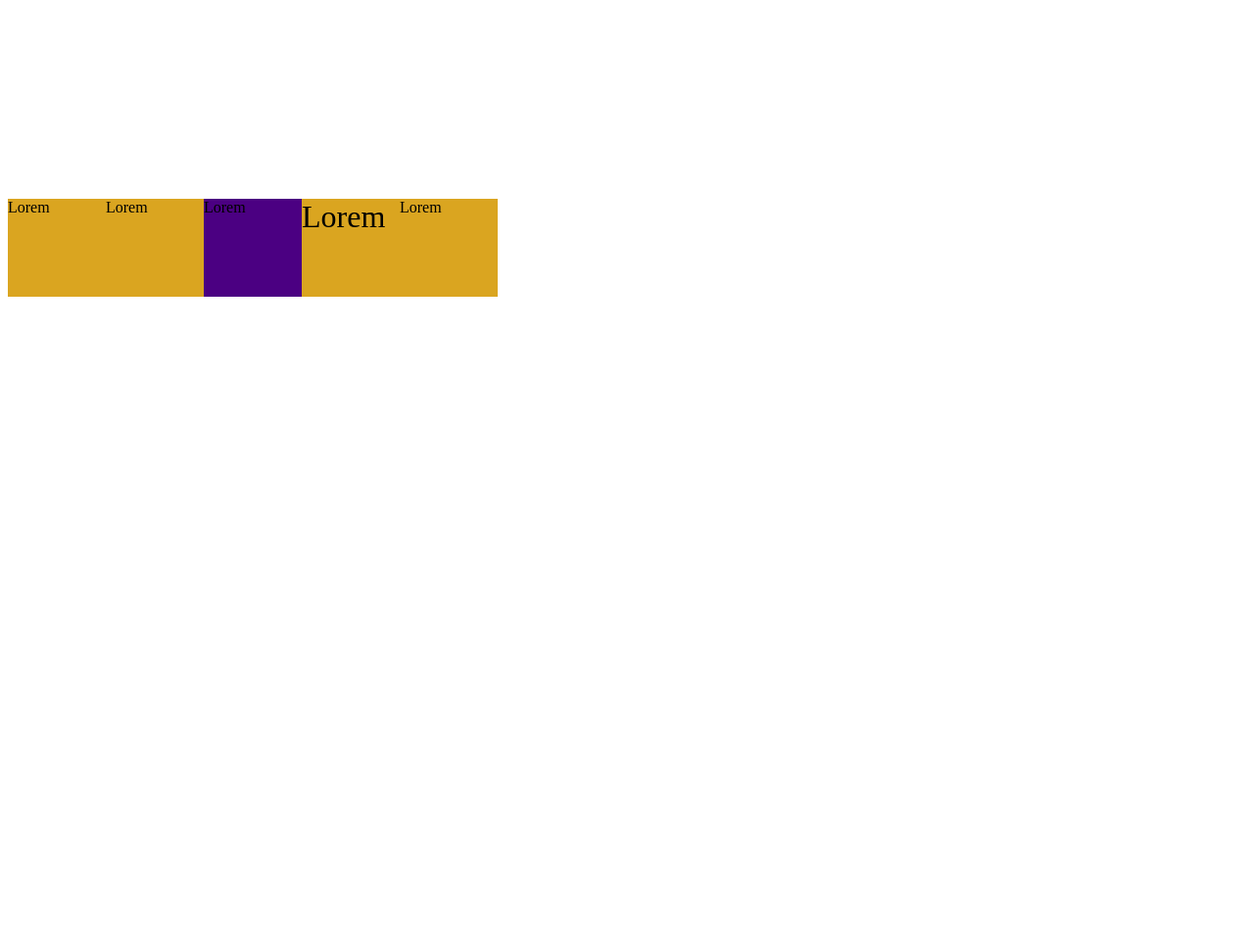
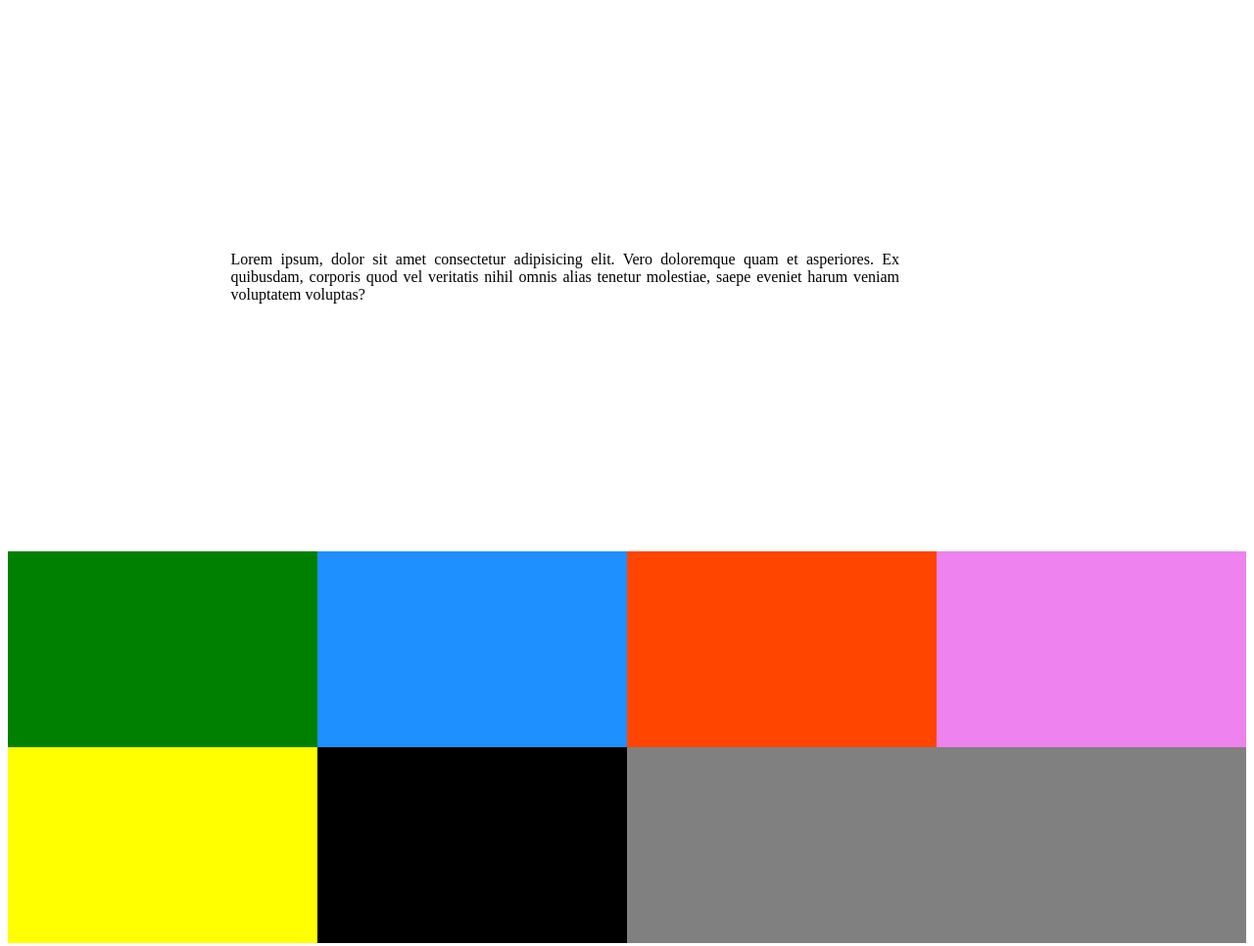
Before and after one commit to ValRCS/HTML_Playground_11, a plain HTML site: page flex.html in a window 1280 px wide. Shown: the part 5-971 px from the top of the page at 98% size. Before the commit the page ends 800 px from the top, so only its background shows below. Drawn offline with Linux system fonts and the light colour scheme.

Commit message:
Centering child vertically and horizontally

```diff
--- a/flex.html
+++ b/flex.html
@@ -10,6 +10,23 @@
 </head>
 
 <body>
+    <div class="main-cont">
+        <main>
+            <p>Lorem ipsum, dolor sit amet consectetur adipisicing elit. Vero doloremque quam et asperiores. Ex
+                quibusdam, corporis quod vel veritatis nihil omnis alias tenetur molestiae, saepe eveniet harum veniam
+                voluptatem voluptas?</p>
+        </main>
+    </div>
+
+    <div id="box-container">
+        <div id="box-1"></div>
+        <div id="box-2"></div>
+        <div id="box-3"></div>
+        <div id="box-4"></div>
+        <div id="box-5"></div>
+        <div id="box-6"></div>
+    </div>
+
     <div class="container">
         <div class="child child1">Lorem</div>
         <div class="child child2">Lorem</div>
--- a/styles/flex.css
+++ b/styles/flex.css
@@ -1,7 +1,64 @@
+.main-cont {
+    width: 90%;
+    height: 70vh;
+    display: flex;
+    justify-content: center;
+    align-items: center;
+}
+
+main {
+    width: 60%;
+}
+
+p {
+    text-align: justify;
+}
+
+#box-container {
+    background: gray;
+    display: flex;
+    height: 400px;
+    flex-wrap: wrap;
+  }
+
+  #box-1 {
+    background-color: dodgerblue;
+    width: 25%;
+    height: 50%;
+  }
+
+  #box-2 {
+    background-color: orangered;
+    width: 25%;
+    height: 50%;
+  }
+  #box-3 {
+    background-color: violet;
+    width: 25%;
+    height: 50%;
+  }
+  #box-4 {
+    background-color: yellow;
+    width: 25%;
+    height: 50%;
+  }
+  #box-5 {
+    background-color: green;
+    width: 25%;
+    height: 50%;
+    order: -10;
+  }
+  #box-6 {
+    background-color: black;
+    width: 25%;
+    height: 50%;
+  }
+
+
 .container {
     display: flex;
     /* justify-content: center; */
-    /* flex-wrap: wrap; */
+    flex-wrap: wrap;
     align-items: flex-end;
     height: 300px;
 }
@@ -19,3 +76,16 @@
 .child4 {
     font-size: 2em;
 }
+
+@media screen and (max-width: 576px) {
+    #box-container {
+        flex-direction: column;
+        flex-wrap: nowrap;
+    }
+
+    #box-2 {
+        background-color: silver;
+        width: 50%;
+        height: 50%;
+      }
+}
```
